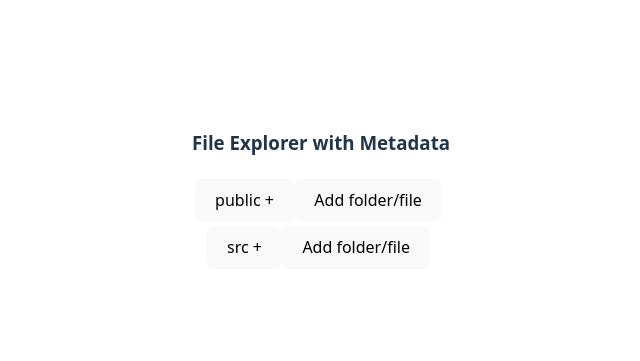
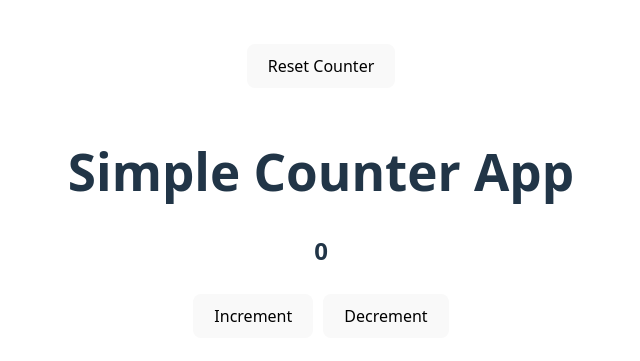
Before and after one commit to shikhasingh07/Daily, a React (Vite) app in the folder React/nestedroots/: page / in a window 1280 px wide. Shown: the part 209-570 px from the top of the page, without its empty margins (319-959 px from the left). Built offline with nearby package versions, Linux system fonts and the light colour scheme.

Commit message:
useImprevtiveHandle

```diff
--- a/React/nestedroots/src/App.jsx
+++ b/React/nestedroots/src/App.jsx
@@ -1,14 +1,23 @@
-import { useState } from 'react'
-import viteLogo from '/vite.svg'
-import './App.css'
-import NestedRoots from "./Components/NestedRoots"
+import { useRef } from "react";
+import "./App.css";
+import NestedRoots from "./Components/NestedRoots";
+import ReactHooksExamples from "./Components/ReactHooksExamples";
+
 function App() {
+  const ref = useRef();
 
   return (
     <>
-      <NestedRoots/>
+      {/* <NestedRoots /> */}
+      <button
+        onClick={() => ref?.current?.reset()} // Call the reset method exposed by ReactHooksExamples
+        style={{ margin: "5px", padding: "10px 20px" }}
+      >
+        Reset Counter
+      </button>
+      <ReactHooksExamples ref={ref} />
     </>
-  )
+  );
 }
 
-export default App
+export default App;
--- /dev/null
+++ b/React/nestedroots/src/Components/ReactHooksExamples.jsx
@@ -0,0 +1,27 @@
+import React, { useState , forwardRef , useImperativeHandle } from 'react';
+
+const ReactHooksExamples = forwardRef((props,ref) => {
+  const [count, setCount] = useState(0);
+  const increment = () => setCount(count + 1);
+  const decrement = () => setCount(count - 1);
+  const reset = () => setCount(0);
+
+  useImperativeHandle(ref, () => ({
+    reset,
+  }));
+
+  return (
+    <div style={{ textAlign: 'center', marginTop: '50px' }}>
+      <h1>Simple Counter App</h1>
+      <h2>{count}</h2>
+      <button onClick={increment} style={{ margin: '5px', padding: '10px 20px' }}>
+        Increment
+      </button>
+      <button onClick={decrement} style={{ margin: '5px', padding: '10px 20px' }}>
+        Decrement
+      </button>
+    </div>
+  );
+});
+
+export default ReactHooksExamples;
```
Also changed, not shown: 1 other file (tests, documents, lock files or other folders).
